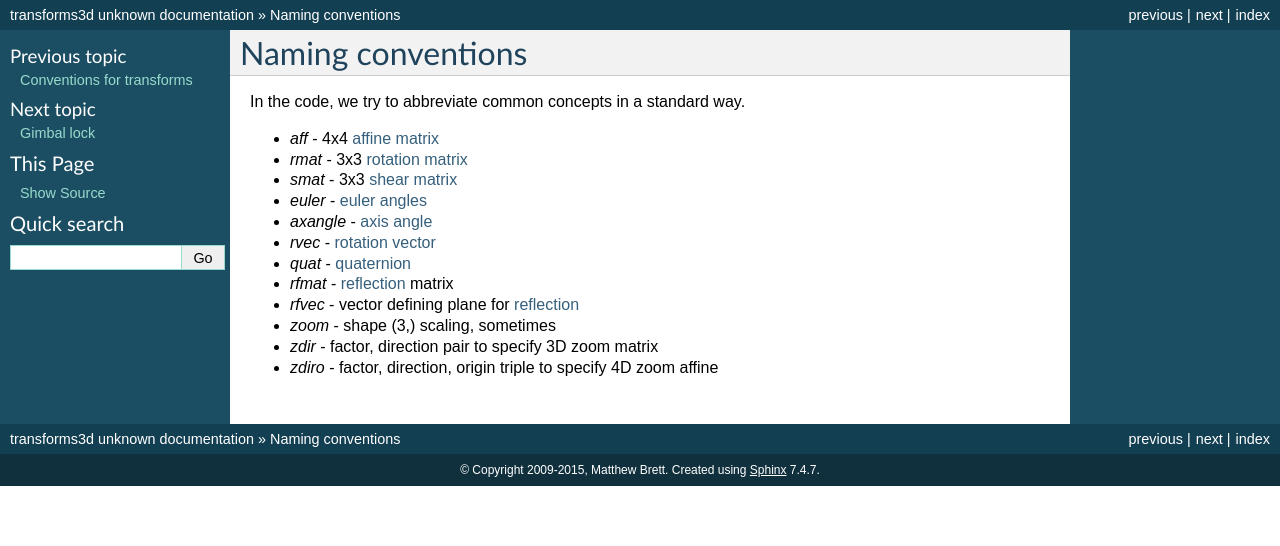
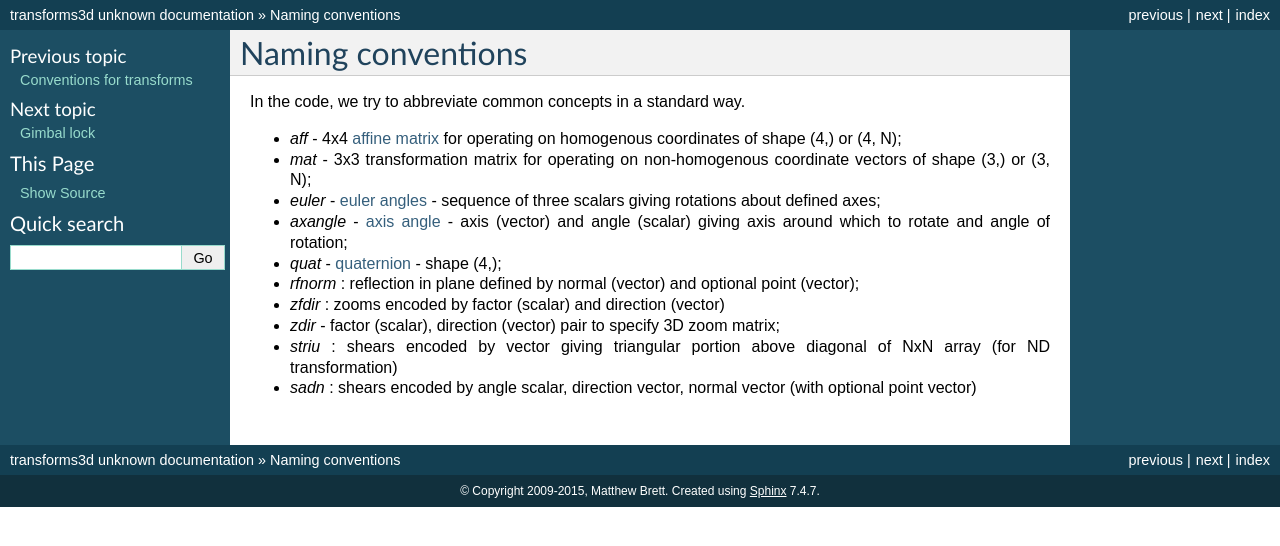
Before and after one commit to matthew-brett/transforms3d, a Sphinx documentation site: the page built from doc/naming_conventions.rst, in a window 1280 px wide. Shown: the top 546 px of the page. Built offline with Sphinx 7.4.7, drawn with Linux system fonts in a browser that asks for light colours; pages that are not in the unit, such as notebooks, are missing from menus.

```diff
--- a/doc/conf.py
+++ b/doc/conf.py
@@ -10,6 +10,7 @@
 #
 # All configuration values have a default; values that are commented out
 # serve to show the default.
+from __future__ import print_function
 
 import sys, os
 
@@ -45,21 +46,29 @@ master_doc = 'index'
 project = u'transforms3d'
 copyright = u'2009-2015, Matthew Brett'
 
+def check_import(mod_name):
+    try:
+        res = __import__(mod_name)
+    except ImportError:
+        msg = ("Error: {0} must be installed before building the "
+               "documentation".format(mod_name))
+        sys.exit(msg)
+    return res
+
 # The version info for the project you're documenting, acts as replacement for
 # |version| and |release|, also used in various other places throughout the
 # built documents.
 #
 # The short X.Y version.
-try:
-    import transforms3d
-except ImportError:
-    msg = ("Error: transforms3d must be installed before building the "
-           "documentation")
-    sys.exit(msg)
+t3d = check_import('transforms3d')
+version = t3d.__version__
 
-version = transforms3d.__version__
 # The full version, including alpha/beta/rc tags.
 release = version
+
+# Check numpy, sympy
+check_import('numpy')
+check_import('sympy')
 
 # The language for content autogenerated by Sphinx. Refer to documentation
 # for a list of supported languages.
--- a/doc/naming_conventions.rst
+++ b/doc/naming_conventions.rst
@@ -6,15 +6,20 @@
 
 In the code, we try to abbreviate common concepts in a standard way.
 
-* *aff*  - 4x4 :term:`affine matrix`
-* *rmat* - 3x3 :term:`rotation matrix`
-* *smat* - 3x3 :term:`shear matrix`
-* *euler* - :term:`euler angles`
-* *axangle* - :term:`axis angle`
-* *rvec* - :term:`rotation vector`
-* *quat* - :term:`quaternion`
-* *rfmat* - :term:`reflection` matrix
-* *rfvec* - vector defining plane for :term:`reflection`
-* *zoom* - shape (3,) scaling, sometimes
-* *zdir* - factor, direction pair to specify 3D zoom matrix
-* *zdiro* - factor, direction, origin triple to specify 4D zoom affine
+* *aff*  - 4x4 :term:`affine matrix` for operating on homogenous coordinates
+  of shape (4,) or (4, N);
+* *mat* - 3x3 :term:`transformation matrix` for operating on non-homogenous
+  coordinate vectors of shape (3,) or (3, N);
+* *euler* - :term:`euler angles` - sequence of three scalars giving rotations
+  about defined axes;
+* *axangle* - :term:`axis angle` - axis (vector) and angle (scalar) giving
+  axis around which to rotate and angle of rotation;
+* *quat* - :term:`quaternion` - shape (4,);
+* *rfnorm* : reflection in plane defined by normal (vector) and optional point
+  (vector);
+* *zfdir* : zooms encoded by factor (scalar) and direction (vector)
+* *zdir* - factor (scalar), direction (vector) pair to specify 3D zoom matrix;
+* *striu* : shears encoded by vector giving triangular portion above diagonal
+  of NxN array (for ND transformation)
+* *sadn* : shears encoded by angle scalar, direction vector, normal vector
+  (with optional point vector)
```
Also changed, not shown: 1 other file.
